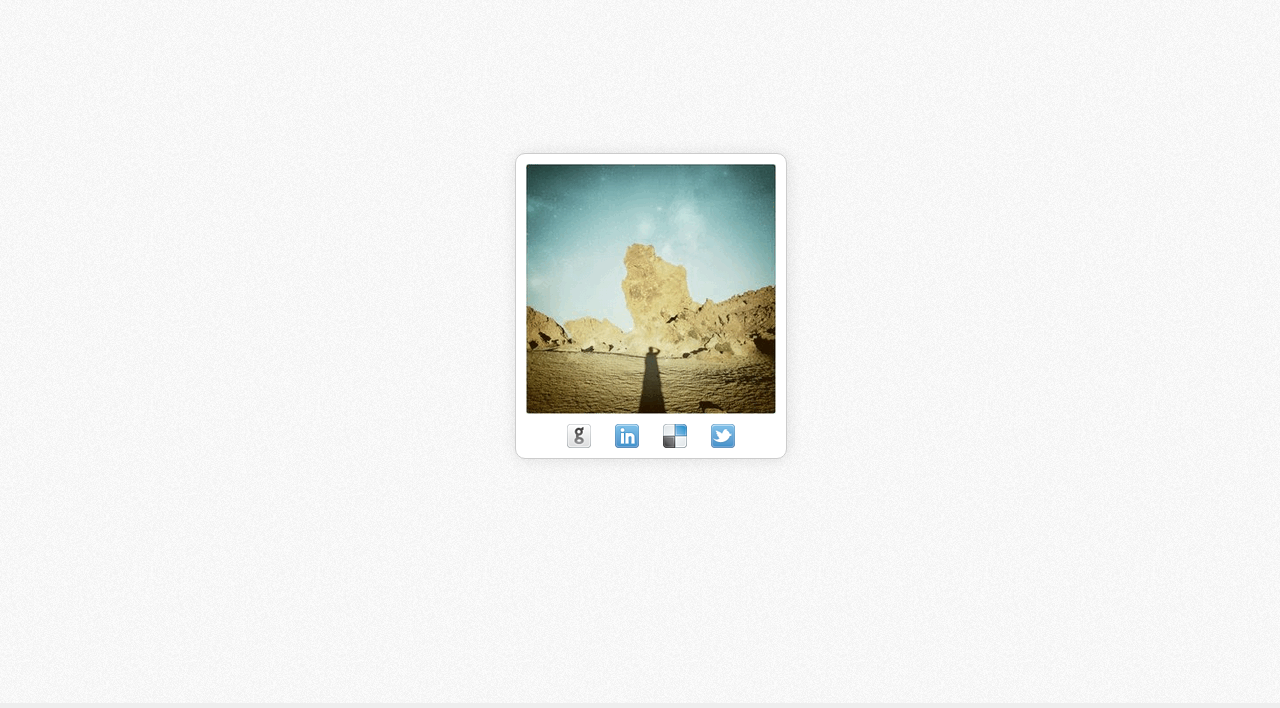
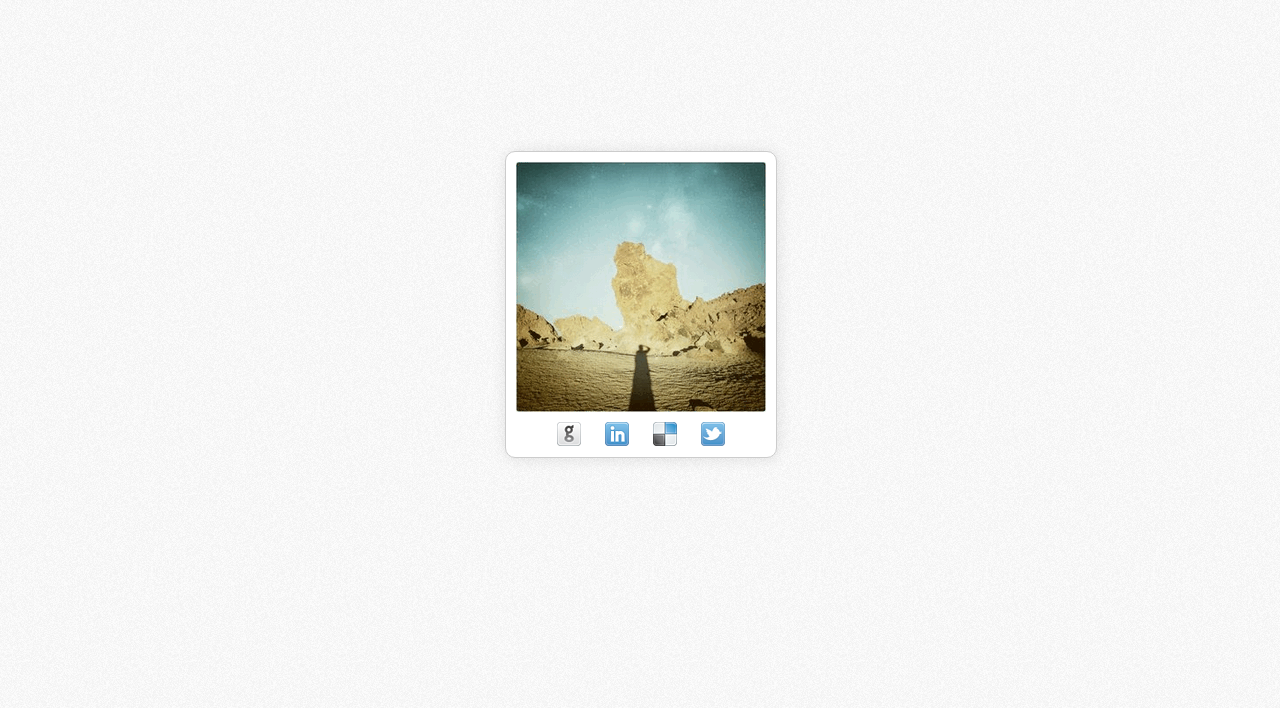
Before and after one commit to jrodalo/jrodalo.github.com, a plain HTML site: page index.html in a window 1280 px wide. Shown: the part 97-805 px from the top of the page. Drawn offline with Linux system fonts and the light colour scheme.

Commit message:
Algunas correcciones al cargar el canvas de fondo.

```diff
--- a/css/style.css
+++ b/css/style.css
@@ -6,12 +6,12 @@ html, body, div, p, h1, h2, h3, h4, h5, h6,
 form, fieldset, legend, ul, ol, li, img,
 table, thead, tbody, tr, td, caption {margin: 0; padding: 0;}
 
-html {font-size: 100%;}
+html {font-size: 100%; overflow: hidden;}
 
 body {
     background: #EEE url(../img/ruido.png);
     color: #333;
-    font: 0.9em/1.4 "Helvetica Neue", Helvetica, Arial, sans-serif;
+    font: 0.9em/1.4 Helvetica, Arial, sans-serif;
 }
 
 .layout {
@@ -23,7 +23,8 @@ body {
 	top: 50%;
 	left: 50%;
 	width: 250px;
-	margin: -150px 0 0 -125px;
+	height: 285px;
+	margin: -152px 0 0 -135px;
 	padding: 10px;
 }
 
@@ -54,12 +55,11 @@ body {
 .github 	{background-position: 0 -150px;}
 .delicious	{background-position: 0 -200px;}
 
-
-#pizarra {width: 600px; height: 600px; margin: -300px 0 0 -300px; position: absolute; top: 50%; left: 50%;}
-
+#pizarra {position: absolute; top: 50%; left: 50%;}
 
 @media screen and (max-width: 480px) {
 
 	.layout {position: relative; left: auto; right: auto; margin: 0 auto; width: auto; border-radius: 0;}
+	#pizarra {display: none;}
 
 }
--- a/js/script.js
+++ b/js/script.js
@@ -16,22 +16,26 @@ window.onload = function() {
 
 var Pizarra = {
 
-	config: { ancho: 600, alto: 600 },
+	config: {
+		ancho: window.innerWidth,
+		alto: window.innerHeight
+	},
 
 	iniciar: function(canvas) {
 
-		var layout = document.getElementById("contenido"),
-			capaPizarra = document.createElement("div"),
+		var capaPizarra = document.createElement("div"),
 			context = canvas.getContext("2d");
 
 		canvas.setAttribute("width", Pizarra.config.ancho);
 		canvas.setAttribute("height", Pizarra.config.alto);
-		canvas.addEventListener("mousemove", function(evt) { Pizarra.pintar(canvas, context, evt); }, false);
 
 		capaPizarra.id = "pizarra";
+		capaPizarra.style.marginLeft = "-" + (Pizarra.config.ancho / 2) + "px";
+		capaPizarra.style.marginTop = "-" + (Pizarra.config.alto / 2) + "px";
 		capaPizarra.appendChild(canvas);
 
-		layout.parentNode.insertBefore(capaPizarra, layout);
+		document.body.insertBefore(capaPizarra, document.body.firstChild);
+		document.addEventListener("mousemove", function(evt) { Pizarra.pintar(canvas, context, evt); }, false);
 	},
 
 	pintar: function(canvas, context, evt) {
```
Also changed, not shown: index.html (line endings or trailing spaces).
